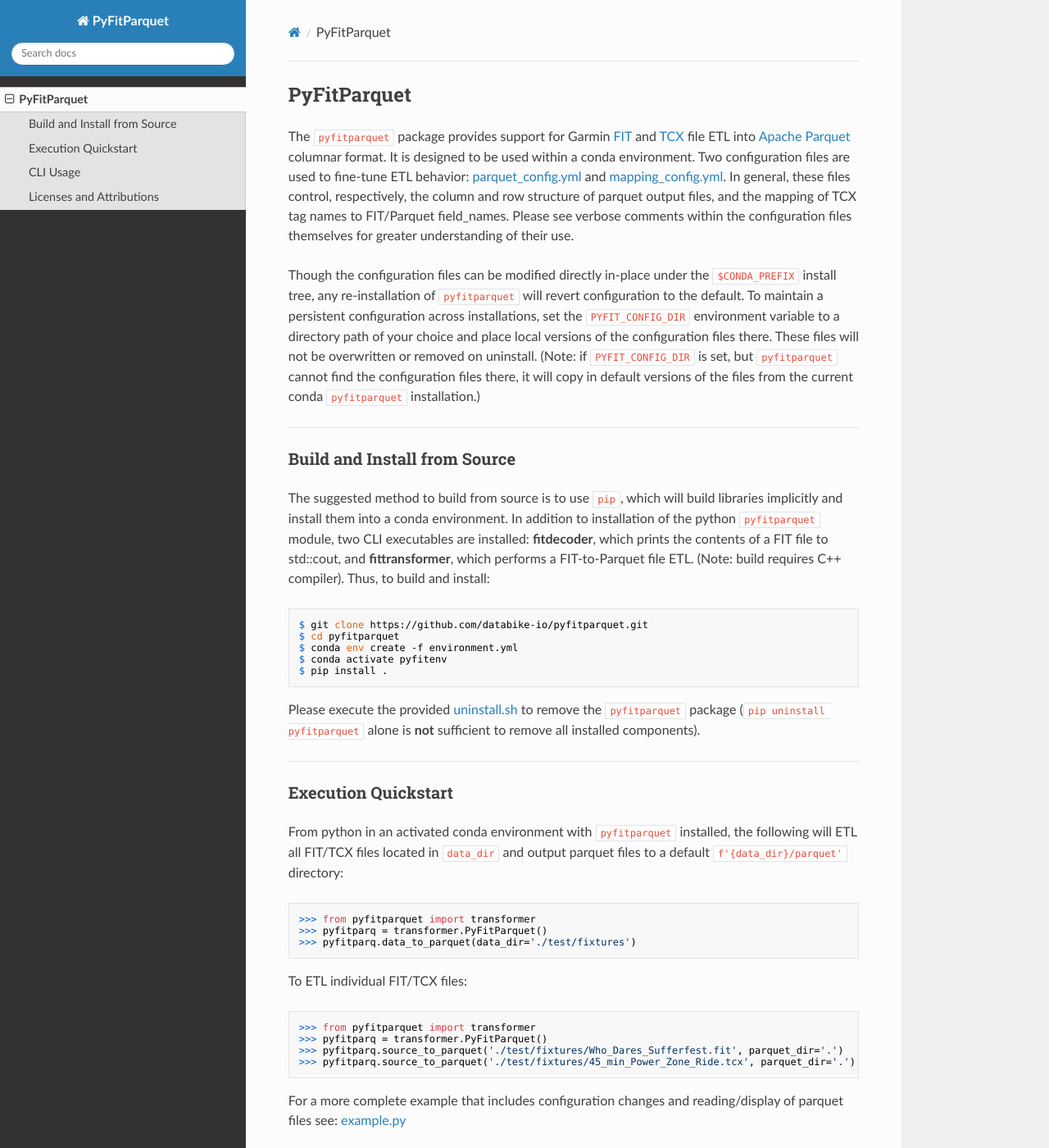
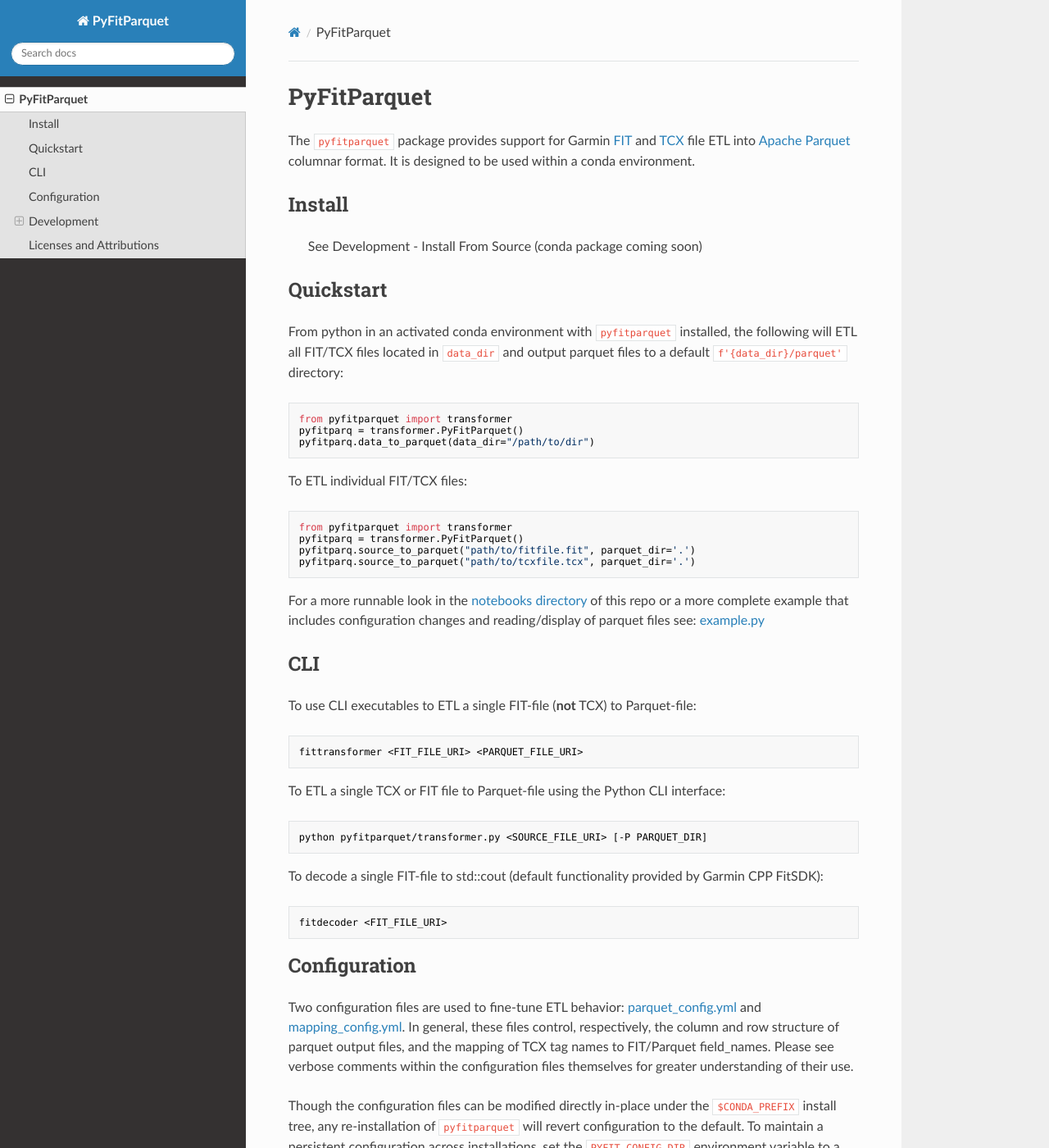
Before and after one commit to databike-io/pyfitparquet, an MkDocs documentation site: the page built from docs/index.md, in a window 1280 px wide and 1400 px high. Shown: the whole window at 82% size. Built offline with MkDocs 1.6.1, drawn with Linux system fonts in a browser that asks for light colours; nearby versions of some CDN libraries; some of the changed text lies outside the part shown.

````diff
--- a/docs/index.md
+++ b/docs/index.md
@@ -1,66 +1,85 @@
-## PyFitParquet
+# PyFitParquet
 
-The ```pyfitparquet``` package provides support for Garmin [FIT](https://developer.garmin.com/fit/overview/) and [TCX](https://en.wikipedia.org/wiki/Training_Center_XML) file ETL into [Apache Parquet](https://parquet.apache.org/) columnar format. It is designed to be used within a conda environment. Two configuration files are used to fine-tune ETL behavior: [parquet_config.yml](https://github.com/databike-io/pyfitparquet/blob/main/pyfitparquet/parquet_config.yml) and [mapping_config.yml](https://github.com/databike-io/pyfitparquet/blob/main/pyfitparquet/mapping_config.yml). In general, these files control, respectively, the column and row structure of parquet output files, and the mapping of TCX tag names to FIT/Parquet field_names. Please see verbose comments within the configuration files themselves for greater understanding of their use.
+The ```pyfitparquet``` package provides support for Garmin [FIT](https://developer.garmin.com/fit/overview/) and [TCX](https://en.wikipedia.org/wiki/Training_Center_XML) file ETL into [Apache Parquet](https://parquet.apache.org/) columnar format.
+It is designed to be used within a conda environment.
 
-Though the configuration files can be modified directly in-place under the ```$CONDA_PREFIX``` install tree, any re-installation of ```pyfitparquet``` will revert configuration to the default. To maintain a persistent configuration across installations, set the ```PYFIT_CONFIG_DIR``` environment variable to a directory path of your choice and place local versions of the configuration files there. These files will not be overwritten or removed on uninstall. (Note: if ```PYFIT_CONFIG_DIR``` is set, but ```pyfitparquet``` cannot find the configuration files there, it will copy in default versions of the files from the current conda ```pyfitparquet``` installation.)
+## Install
 
-___
-### Build and Install from Source
+> See Development - Install From Source (conda package coming soon)
 
-The suggested method to build from source is to use ```pip```, which will build libraries implicitly and install them into a conda environment. In addition to installation of the python ```pyfitparquet``` module, two CLI executables are installed: **fitdecoder**, which prints the contents of a FIT file to std::cout, and **fittransformer**, which performs a FIT-to-Parquet file ETL. (Note: build requires C++ compiler). Thus, to build and install:
-
-```
-$ git clone https://github.com/databike-io/pyfitparquet.git
-$ cd pyfitparquet
-$ conda env create -f environment.yml
-$ conda activate pyfitenv
-$ pip install .
-```
-
-Please execute the provided [uninstall.sh](https://github.com/databike-io/pyfitparquet/blob/main/uninstall.sh) to remove the ```pyfitparquet``` package (```pip uninstall pyfitparquet``` alone is **not** sufficient to remove all installed components).
-
-___
-### Execution Quickstart
+## Quickstart
 
 From python in an activated conda environment with ```pyfitparquet``` installed, the following will ETL all FIT/TCX files located in ```data_dir``` and output parquet files to a default ```f'{data_dir}/parquet'``` directory:
+
 ```python
->>> from pyfitparquet import transformer
->>> pyfitparq = transformer.PyFitParquet()
->>> pyfitparq.data_to_parquet(data_dir='./test/fixtures')
+from pyfitparquet import transformer
+pyfitparq = transformer.PyFitParquet()
+pyfitparq.data_to_parquet(data_dir="/path/to/dir")
 ```
 
 To ETL individual FIT/TCX files:
+
 ```python
->>> from pyfitparquet import transformer
->>> pyfitparq = transformer.PyFitParquet()
->>> pyfitparq.source_to_parquet('./test/fixtures/Who_Dares_Sufferfest.fit', parquet_dir='.')
->>> pyfitparq.source_to_parquet('./test/fixtures/45_min_Power_Zone_Ride.tcx', parquet_dir='.')
+from pyfitparquet import transformer
+pyfitparq = transformer.PyFitParquet()
+pyfitparq.source_to_parquet("path/to/fitfile.fit", parquet_dir='.')
+pyfitparq.source_to_parquet("path/to/tcxfile.tcx", parquet_dir='.')
 ```
 
-For a more complete example that includes configuration changes and reading/display of parquet files see: [example.py](https://github.com/databike-io/pyfitparquet/blob/main/example.py)
+For a more runnable look in the [notebooks directory](https://github.com/databike-io/pyfitparquet/tree/main/notebooks) of this repo or a more complete example that includes configuration changes and reading/display of parquet files see: [example.py](https://github.com/databike-io/pyfitparquet/blob/main/example.py)
 
-___
-### CLI Usage
+## CLI
 
 To use CLI executables to ETL a single FIT-file (**not** TCX) to Parquet-file:
-```
-$ fittransformer <FIT_FILE_URI> <PARQUET_FILE_URI>
+
+```bash
+fittransformer <FIT_FILE_URI> <PARQUET_FILE_URI>
 ```
 
 To ETL a single TCX or FIT file to Parquet-file using the Python CLI interface:
-```
-$ python pyfitparquet/transformer.py <SOURCE_FILE_URI> [-P PARQUET_DIR]
+
+```bash
+python pyfitparquet/transformer.py <SOURCE_FILE_URI> [-P PARQUET_DIR]
 ```
 
 To decode a single FIT-file to std::cout (default functionality provided by Garmin CPP FitSDK):
+
+```bash
+fitdecoder <FIT_FILE_URI>
 ```
-$ fitdecoder <FIT_FILE_URI>
+
+## Configuration
+
+Two configuration files are used to fine-tune ETL behavior: [parquet_config.yml](https://github.com/databike-io/pyfitparquet/blob/main/pyfitparquet/parquet_config.yml) and [mapping_config.yml](https://github.com/databike-io/pyfitparquet/blob/main/pyfitparquet/mapping_config.yml).
+In general, these files control, respectively, the column and row structure of parquet output files, and the mapping of TCX tag names to FIT/Parquet field_names.
+Please see verbose comments within the configuration files themselves for greater understanding of their use.
+
+Though the configuration files can be modified directly in-place under the ```$CONDA_PREFIX``` install tree, any re-installation of ```pyfitparquet``` will revert configuration to the default. To maintain a persistent configuration across installations, set the ```PYFIT_CONFIG_DIR``` environment variable to a directory path of your choice and place local versions of the configuration files there. These files will not be overwritten or removed on uninstall.
+(Note: if ```PYFIT_CONFIG_DIR``` is set, but ```pyfitparquet``` cannot find the configuration files there, it will copy in default versions of the files from the current conda ```pyfitparquet``` installation.)
+
+## Development
+
+### Install From Source
+
+The suggested method to build from source is to use ```pip```, which will build libraries implicitly and install them into a conda environment.
+In addition to installation of the python ```pyfitparquet``` module, two CLI executables are installed: **fitdecoder** prints the contents of a FIT file to `std::cout`, and **fittransformer** performs a FIT-to-Parquet file ETL.
+
+**Note:** (1) building from source requires a C++ compiler installed on your system.
+(2) True clone of the repo's [FIT/TCX test data files](https://github.com/databike-io/pyfitparquet/tree/main/test/fixtures) requires [Git Large File Storage (LFS)](https://git-lfs.github.com/) is [installed](https://github.com/git-lfs/git-lfs/wiki/Installation) on your system (without LFS, only stubbed placeholder data files are cloned and execution of validation tests and examples referencing this test data will fail).
+
+```bash
+git clone https://github.com/databike-io/pyfitparquet.git
+cd pyfitparquet
+make dev
+
+# And to run tests to validate install:
+make test
 ```
-___
-### Licenses and Attributions
+
+## Licenses and Attributions
 
 + Two licenses are provided with this project:
-    + All files (CPP source and TCX schemas) statically included in this repo under directory [FitCppSDK_21.47.00](https://github.com/databike-io/pyfitparquet/tree/main/pyfitparquet/FitCppSDK_21.47.00) are the property of [Garmin, LTD](https://developer.garmin.com/fit/download/), statically included solely for FitSdk lib build and version control stability, and licensed under [GARMIN_FIT_SDK_LICENSE](https://github.com/databike-io/pyfitparquet/tree/main/pyfitparquet/FitCppSDK_21.47.00/GARMIN_FIT_SDK_LICENSE).
-    + All other source code in this repo is authored by AJ Donich (or other project contributors) and, to the extent legally applicable and not the purview of upstream licenses, provided as open source under [Apache License 2.0](https://github.com/databike-io/pyfitparquet/blob/main/LICENSE).
+  + All files (CPP source and TCX schemas) statically included in this repo under directory [FitCppSDK_21.47.00](https://github.com/databike-io/pyfitparquet/tree/main/pyfitparquet/FitCppSDK_21.47.00) are the property of [Garmin, LTD](https://developer.garmin.com/fit/download/), statically included solely for FitSdk lib build and version control stability, and licensed under [GARMIN_FIT_SDK_LICENSE](https://github.com/databike-io/pyfitparquet/tree/main/pyfitparquet/FitCppSDK_21.47.00/GARMIN_FIT_SDK_LICENSE).
+  + All other source code in this repo is authored by AJ Donich (or other project contributors) and, to the extent legally applicable and not the purview of upstream licenses, provided as open source under [Apache License 2.0](https://github.com/databike-io/pyfitparquet/blob/main/LICENSE).
 + Five TCX [test data files](https://github.com/databike-io/pyfitparquet/tree/main/test/fixtures) were gratefully borrowed from [Chris Joakim's ggps](https://github.com/cjoakim/ggps) project.
 + The ```pyfitparquet``` package has several upstream open source dependencies (Apache Arrow, Pybind11, Boost, to name a few). We are grateful for these open APIs and acknowledge many different licenses are employed by these projects. Please see [environment.yml](https://github.com/databike-io/pyfitparquet/blob/main/environment.yml) for PyFitParquet's direct dependencies and corresponding respective repos for specific licenses.
````
Also changed, not shown: README.md (+57 -41 lines), environment.yml (+10 -14 lines), 3 other files.
